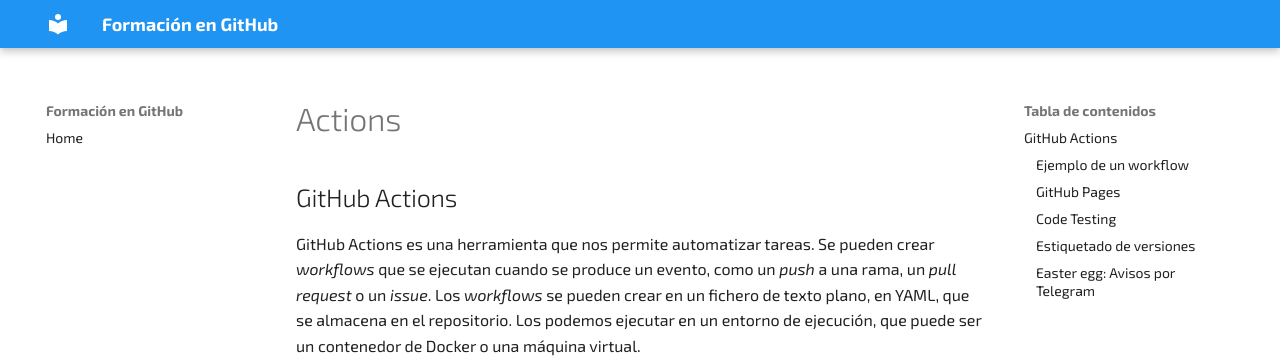
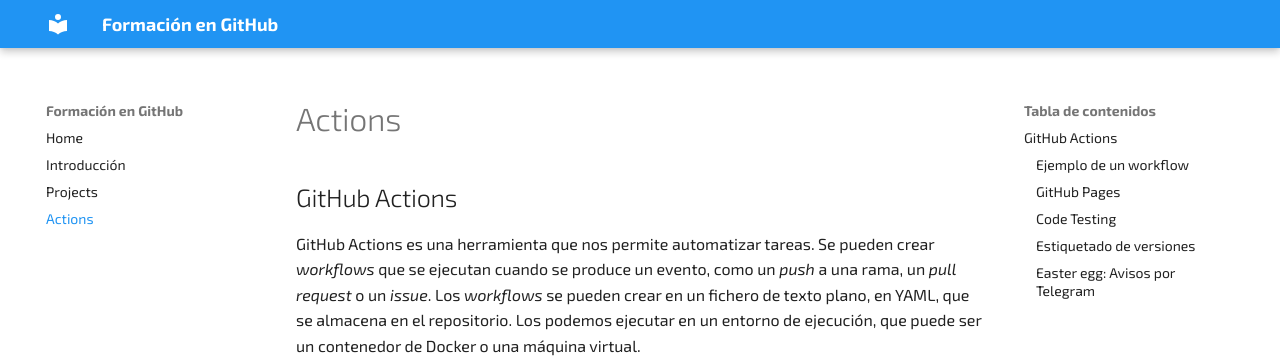
Before and after one commit to DEEPSUA/formacion_github, an MkDocs documentation site: the page built from docs/actions.md, in a window 1280 px wide. Shown: the top 356 px of the page. Built offline with MkDocs 1.6.1 and Material for MkDocs 9.7.7, drawn with Linux system fonts in a browser that asks for light colours; some web fonts are replaced.

Commit message:
Update mkdocs.yml

```diff
--- a/mkdocs.yml
+++ b/mkdocs.yml
@@ -37,6 +37,9 @@
 
 nav:
   - Home: home.md
+  - Introducción: intro.md
+  - Projects: projects.md
+  - Actions: actions.md
 
 extra:
   generator: false
```
